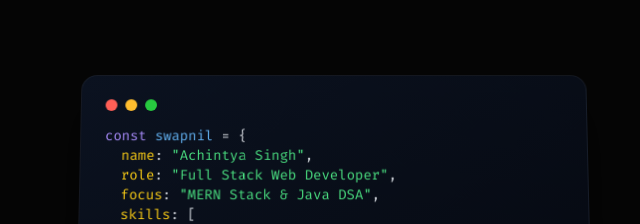
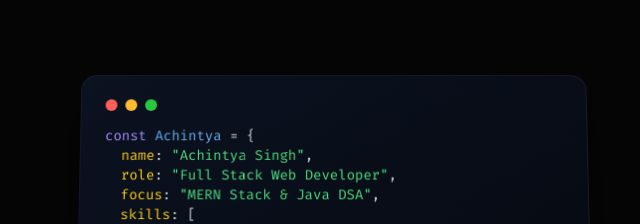
Before and after one commit to Aryaswapnil07/PORTFOLIO, a plain HTML site: page index.html in a window 1280 px wide. Shown: the part 1080-1304 px from the top of the page, 610-1250 px from the left. Drawn offline with nearby package versions, Linux system fonts and the light colour scheme; a script that the page names is missing.

Commit message:
small changes

```diff
--- a/index.html
+++ b/index.html
@@ -198,7 +198,7 @@
                         <div class="w-3 h-3 rounded-full bg-[#27c93f]"></div>
                     </div>
                     <pre class="font-mono text-xs md:text-sm leading-relaxed text-gray-300 overflow-x-auto">
-<span class="text-code-kw">const</span> <span class="text-code-func">swapnil</span> = {
+<span class="text-code-kw">const</span> <span class="text-code-func">Achintya</span> = {
   <span class="text-code-prop">name</span>: <span class="text-code-str">"Achintya Singh"</span>,
   <span class="text-code-prop">role</span>: <span class="text-code-str">"Full Stack Web Developer"</span>,
   <span class="text-code-prop">focus</span>: <span class="text-code-str">"MERN Stack & Java DSA"</span>,
```
